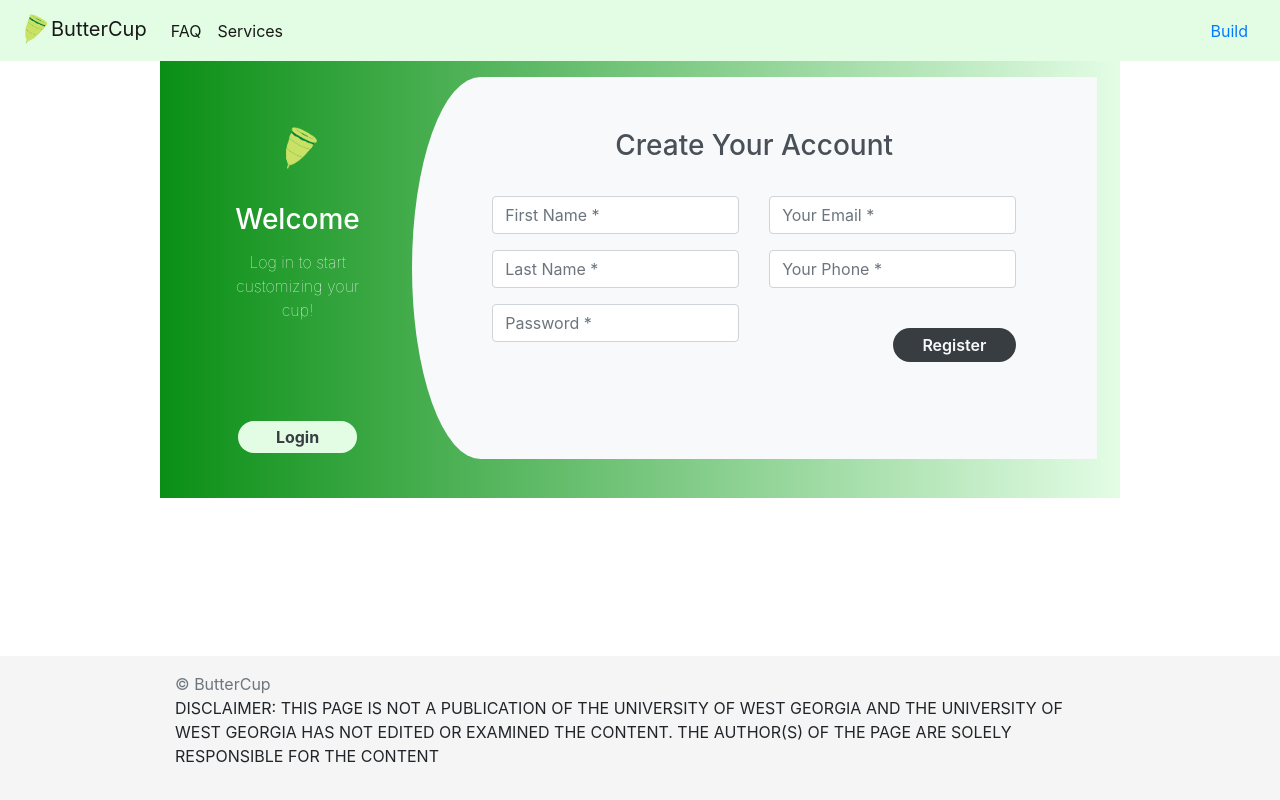
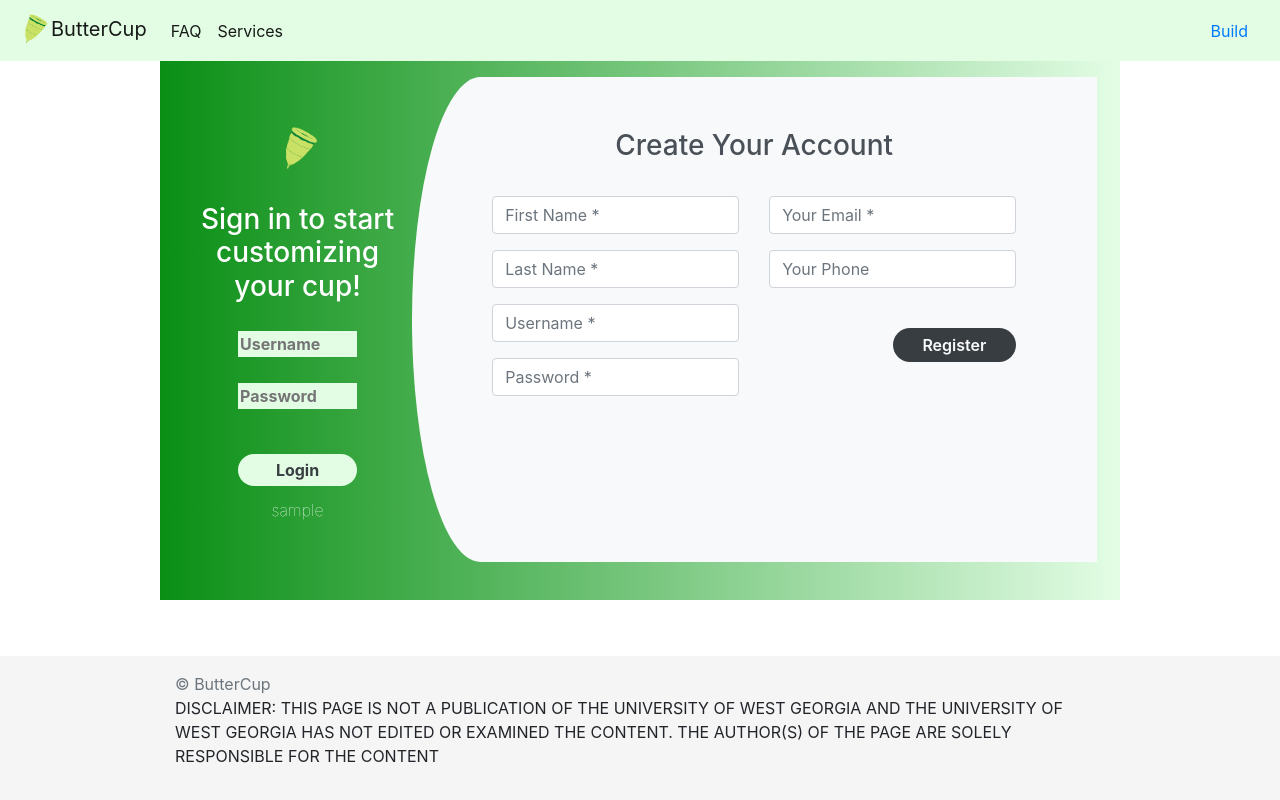
Before and after one commit to kmarroq1/ButterCup, a PHP site: template view/sign_in.twig in a window 1280 px wide. Run offline with PHP 8.4, Linux system fonts and the light colour scheme; the template is opened without the code that fills it: most values are stand-ins (such as "Sample title", 1, 10 or a date in 2020); some libraries are stand-ins or nearby versions.

Commit message:
Added login functionality

```diff
--- a/view/home.twig
+++ b/view/home.twig
@@ -6,14 +6,14 @@
         <div class="col-md-5 mx-auto my-5">
             <h1 class="display-4 font-weight-normal">Can't find a cup that fits right? Try ButterCup!</h1>
             <p class="lead font-weight-normal">ButterCup is a highly customizable menstrual cup that is made to fit your unique anatomy.</p>
-            <a class="btn btn-outline-secondary" href="build.html">Build your cup</a>
+            <a class="btn btn-outline-secondary" href=".?action=Build">Build your cup</a>
         </div>
 
         <div class="col-md-5 my-5 themed-grid-col">
             <img class="img-fluid d-md-block d-none cup" src="view/images/main-page-cup.png" alt="menstrual cup">
 
             <div class="alert alert-warning alert-dismissible fade show" role="alert">
-                <strong>References</strong> All images are from Pixabay (free stock photos) or Canva. This is a school project - product does not exist.
+                <strong>References</strong> All images are from Pixabay (free stock photos) and Canva. This is a school project - product does not exist.
                 <button type="button" class="close" data-dismiss="alert" aria-label="Close">
                     <span aria-hidden="true">&times;</span>
                 </button>
--- a/view/shared/header.twig
+++ b/view/shared/header.twig
@@ -31,6 +31,7 @@
                             </a>
                         </li>
                     </ul>
+                    <h3>{{ user|e }} &nbsp </h3>
                     <a class="nav-link" href=".?action=Build">Build
                         <span class="sr-only">(current)</span>
                     </a>
--- a/view/sign_in.twig
+++ b/view/sign_in.twig
@@ -4,35 +4,42 @@
     <div class="row">
         <div class="col-md-3 register-left">
             <img src="view/images/buttercup logo.png" alt="buttercup logo"/>
-            <h3>Welcome</h3>
-            <p>Log in to start customizing your cup!</p>
-            <input type="submit" name="" value="Login"/><br/>
+            <h3>Sign in to start customizing your cup!</h3>
+            <form action="." method="post" class="aligned">
+                <div>
+                    <input type="text" placeholder="Username" value="" name="login_username"/>
+                    <input type="password" placeholder="Password" value="" name="login_password"/>
+                </div>
+                <input id="login-button" type="submit" name="action" value="Login"/><br/>
+            </form>
+            <p>{{ login_message|e }}</p>
         </div>
         <div class="col-md-9 register-right">
-            <div class="tab-content" id="myTabContent">
             <div class="tab-pane fade show active" id="home" role="tabpanel" aria-labelledby="home-tab">
                 <h3 class="register-heading">Create Your Account</h3>
                 <div class="row register-form">
                     <div class="col-md-6">
                         <div class="form-group">
-                                <input type="text" class="form-control" placeholder="First Name *" value="" />
+                            <input type="text" class="form-control" placeholder="First Name *" value="" name="first_name"/>
                         </div>
                         <div class="form-group">
-                                <input type="text" class="form-control" placeholder="Last Name *" value="" />
+                            <input type="text" class="form-control" placeholder="Last Name *" value="" name="last_name"/>
                         </div>
                         <div class="form-group">
-                                <input type="password" class="form-control" placeholder="Password *" value="" />
+                            <input type="text" class="form-control" placeholder="Username *" value="" name="new_username"/>
+                        </div>
+                        <div class="form-group">
+                            <input type="password" class="form-control" placeholder="Password *" value="" name="new_password"/>
                         </div>
                     </div>
                     <div class="col-md-6">
                         <div class="form-group">
-                                <input type="email" class="form-control" placeholder="Your Email *" value="" />
+                            <input type="email" class="form-control" placeholder="Your Email *" value="" name="email"/>
                         </div>
                         <div class="form-group">
-                                <input type="text" minlength="10" maxlength="10" name="txtEmpPhone" class="form-control" placeholder="Your Phone *" value="" />
+                            <input type="text" minlength="10" maxlength="10" name="txtEmpPhone" class="form-control" placeholder="Your Phone" value="" name="phone" />
                         </div>
-                            <input type="submit" class="btnRegister"  value="Register"/>
-                        </div>
+                        <input type="submit" class="btnRegister"  name="action" value="Register"/>
                     </div>
                 </div>
             </div>
--- a/view/style/style.css
+++ b/view/style/style.css
@@ -78,15 +78,18 @@ img.logo {
 }
 .register-left input{
     border: none;
-    border-radius: 1.5rem;
-    padding: 2%;
     width: 60%;
     background: #e3fde5;
     font-weight: bold;
     color: #383d41;
-    margin-top: 30%;
+    margin-top: 10%;
     margin-bottom: 3%;
     cursor: pointer;
+}
+#login-button {
+    border-radius: 1.5rem;
+    padding: 2%;
+    margin-top: 20%;
 }
 .register-right{
     background: #f8f9fa;
```
Also changed, not shown: Controller.php (+8 -7 lines), model/Database.php (+25 -1 lines). Lines whose indentation alone changed are shown as unchanged.
